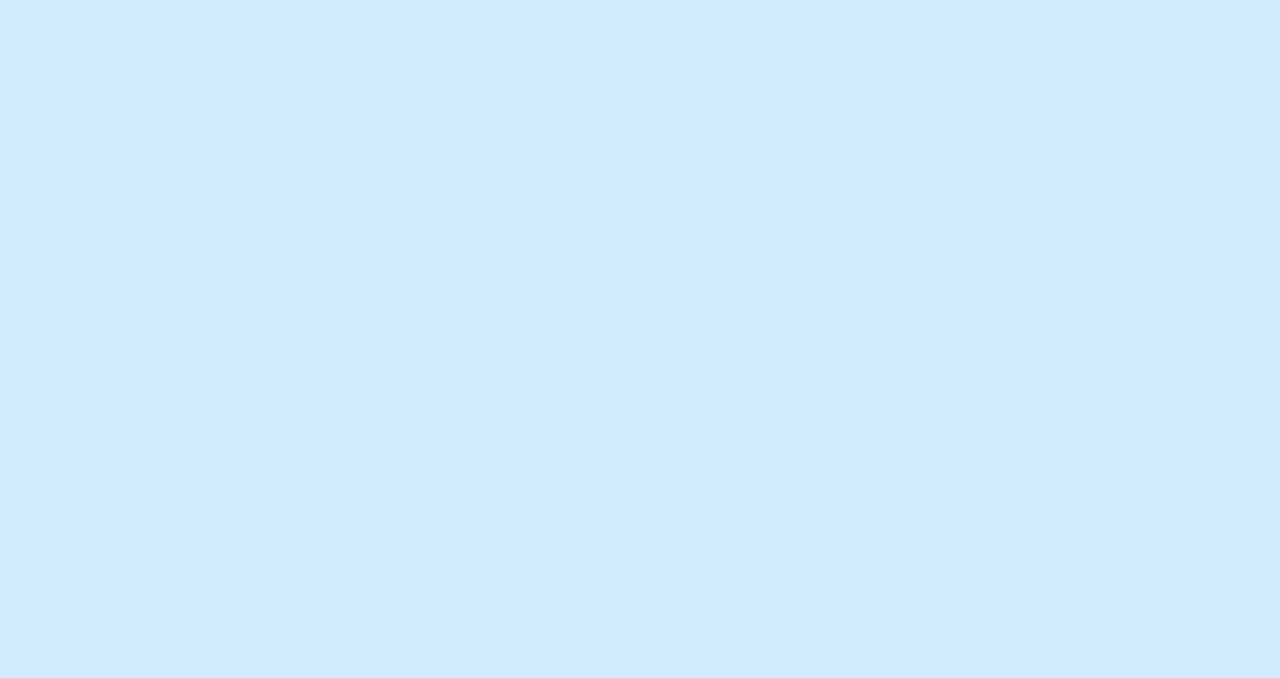
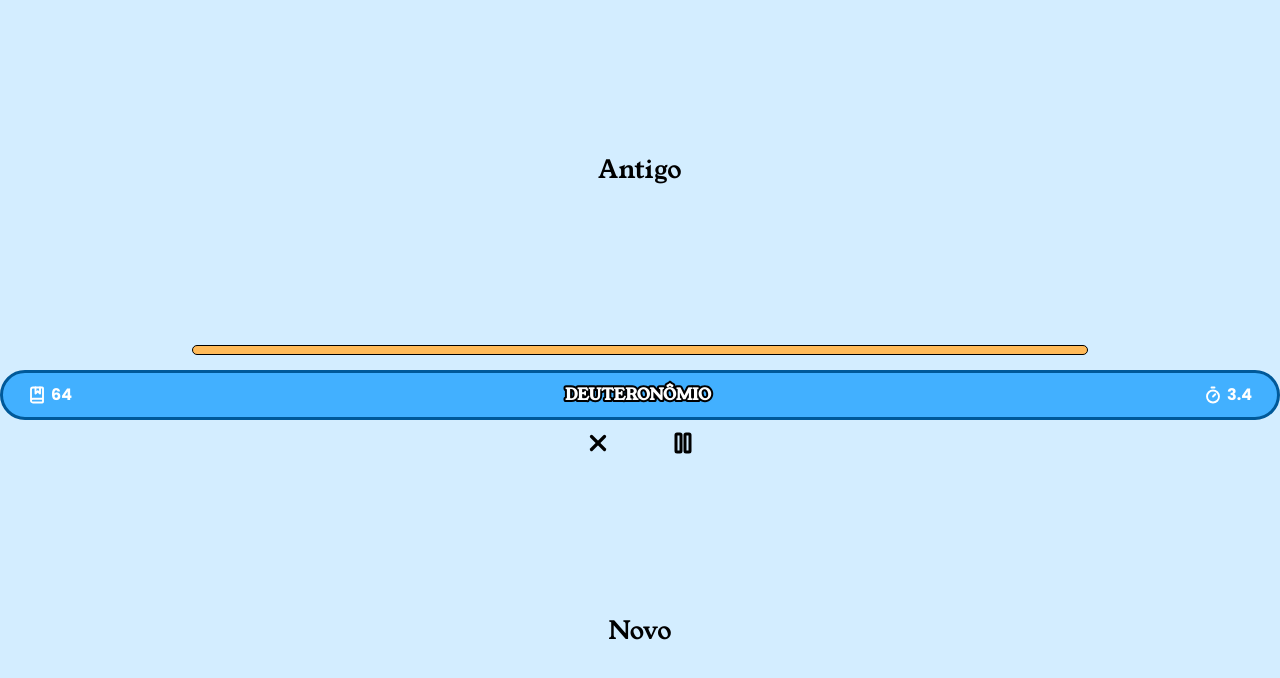
Before and after one commit to TypeClecio/GameBiblico, a React (Vite) app: page /jogatina in a window 1280 px wide. Shown: the top 678 px of the page. Built offline with nearby package versions, Linux system fonts and the light colour scheme.

Commit message:
Primeira estrutura na tela Jogatina

```diff
--- a/src/pages/Jogatina/Jogatina.module.scss
+++ b/src/pages/Jogatina/Jogatina.module.scss
@@ -1,8 +1,7 @@
-// Escopo global da página INICIAL
+// Escopo global da página
 .escopo {
   width: 100vw;
   height: 100vh;
-  padding: 30px;
   display: flex;
   flex-direction: column;
 
@@ -10,3 +9,78 @@
     background-color: transparent;
   }
 }
+
+// Seções de botões para decidir se o livro é do Antigo ou Novo Testamento
+.antigoTestamento, .novoTestamento {
+  width: 100vw;
+  height: 50vh;
+  display: flex;
+  align-items: center;
+  justify-content: center;
+  font-size: 25px;
+
+  span {
+    user-select: none;
+    pointer-events: none;
+  }
+}
+
+// Seção com Indicadores importante para a Jogatina
+.secaoDeIndicadores {
+  gap: 10px;
+  display: flex;
+  flex-direction: column;
+
+  .barraDeTempo {
+    width: 100vw;
+    height: 20px;
+    display: flex;
+    align-items: center;
+    justify-content: center;
+
+    .tempoRestante {
+      width: 70%;
+      height: 10px;
+      border-radius: 10px;
+      border: 1px solid #000;
+      background-color: #FFBA59;
+    }
+  }
+
+  .indicadores {
+    width: 100vw;
+    height: 50px;
+    padding: 0 25px;
+    display: flex;
+    align-items: center;
+    justify-content: space-between;
+    border-radius: 25px;
+    color: #FFF;
+    border: 3px solid #005999;
+    background-color: var(--cor-terciaria);
+
+    > div {
+      gap: 5px;
+      display: flex;
+      align-items: center;
+
+      span {
+        font-size: 16px;
+        font-weight: bolder;
+        font-family: "Poppins";
+      }
+    }
+
+    .nomeDoLivroEmTela {
+      font-weight: bolder;
+      paint-order: stroke fill;
+      -webkit-text-stroke: 4px #000;
+    }
+  }
+
+  .gatilhosDaJogatina {
+    gap: 60px;
+    display: flex;
+    justify-content: center;
+  }
+}
--- a/src/pages/Jogatina/index.tsx
+++ b/src/pages/Jogatina/index.tsx
@@ -1,9 +1,45 @@
+import { BookMarked, Pause, Timer, X } from "lucide-react";
 import styles from "./Jogatina.module.scss";
 
 export default function Jogatina() {
   return (
     <main className={styles.escopo}>
-      <section></section>
+      <section className={styles.antigoTestamento}>
+        <span>Antigo</span>
+      </section>
+
+      <section className={styles.secaoDeIndicadores}>
+        <div className={styles.barraDeTempo}>
+          <div className={styles.tempoRestante}></div>
+        </div>
+
+        <div className={styles.indicadores}>
+          <div className={styles.quantidadeFaltanteDeLivros}>
+            <BookMarked size={18} strokeWidth={2.5} />
+            <span>64</span>
+          </div>
+
+          <span className={styles.nomeDoLivroEmTela}>DEUTERONÔMIO</span>
+
+          <div className={styles.tempoDecorrido}>
+            <Timer size={18} strokeWidth={2.5} />
+            <span>3.4</span>
+          </div>
+        </div>
+
+        <div className={styles.gatilhosDaJogatina}>
+          <button>
+            <X size={26} strokeWidth={3} />
+          </button>
+          <button>
+            <Pause size={24} strokeWidth={3} />
+          </button>
+        </div>
+      </section>
+
+      <section className={styles.novoTestamento}>
+        <span>Novo</span>
+      </section>
     </main>
   )
 }
```
